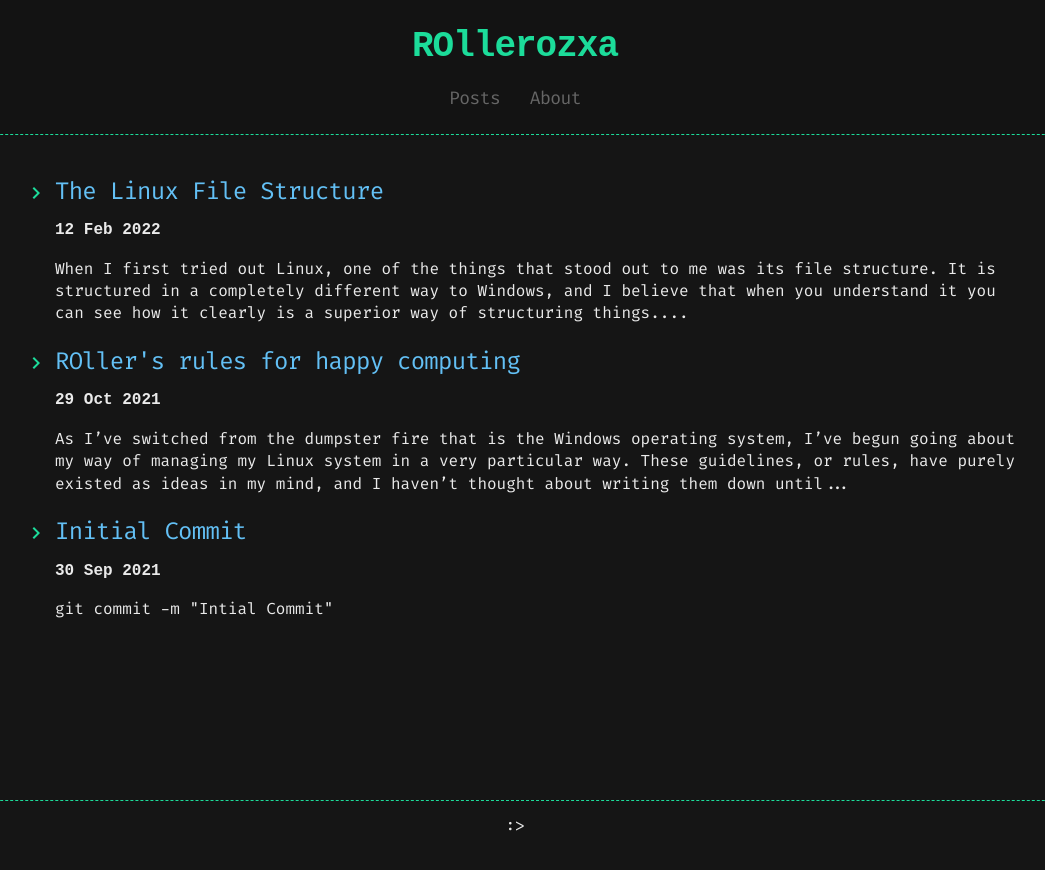
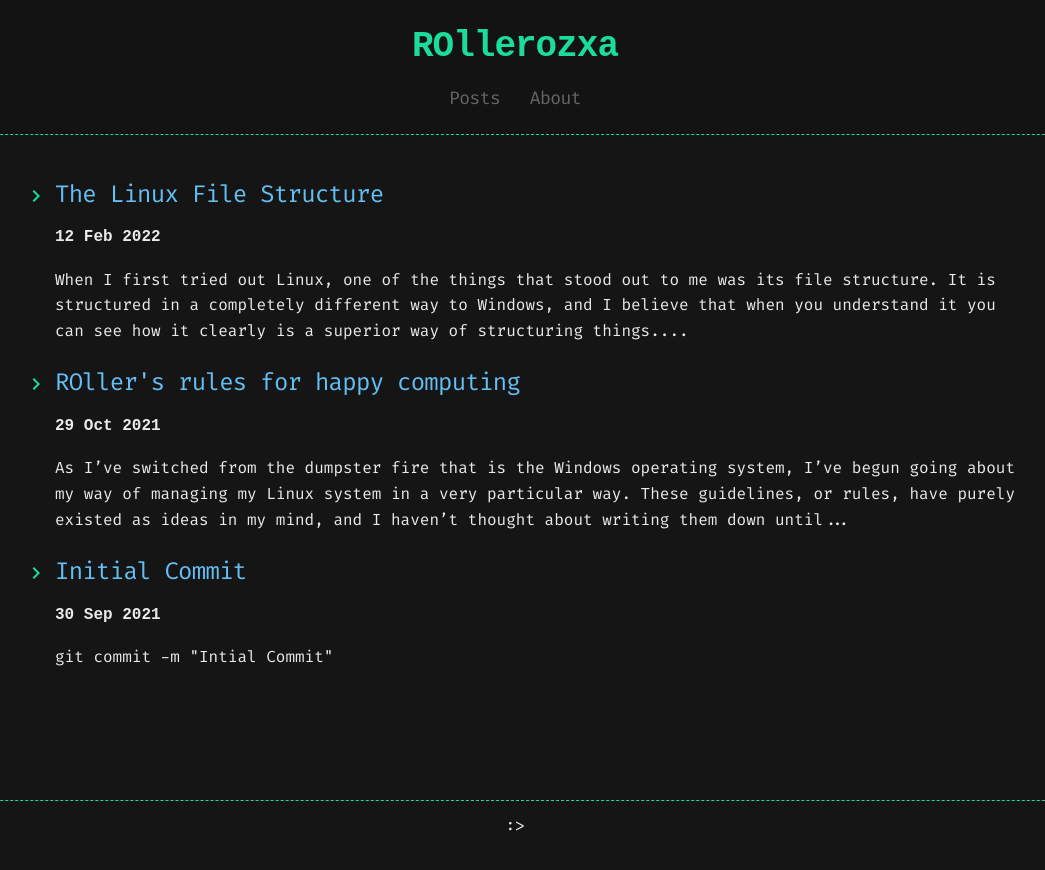
Before and after one commit to rollerozxa/voxelmanip.se, a Jekyll site: the page built from index.html, in a window 1280 px wide. Shown: the top 870 px of the page, without its empty margins (125-1170 px from the left). Built offline with Jekyll 4.4.1, drawn with Linux system fonts in a browser that asks for light colours; some web fonts are replaced; the list of posts is cut into pages by our own code.

Commit message:
Styling adjustments

```diff
--- a/_sass/base.scss
+++ b/_sass/base.scss
@@ -10,9 +10,9 @@
 body {
 	margin: 0;
 	padding: 0;
-	background: $body-background 0 0;
+	background-color: $body-background;
 	color: $body-foreground;
-	font-size: 16px;
+	font-size: 12pt;
 	line-height: 1.6;
 	font-family: "Fira Code", "Fira Mono", "Roboto Mono", "Terminal", monospace;
 }
@@ -35,7 +35,7 @@
 }
 
 li {
-	line-height: 1.4;
+	line-height: 1.6;
 }
 
 /// Header \\\
@@ -160,7 +160,6 @@
 	height: 0;
 	border: 0;
 	border-bottom: 1px dashed $header;
-	color: $header;
 }
 
 time {
```
